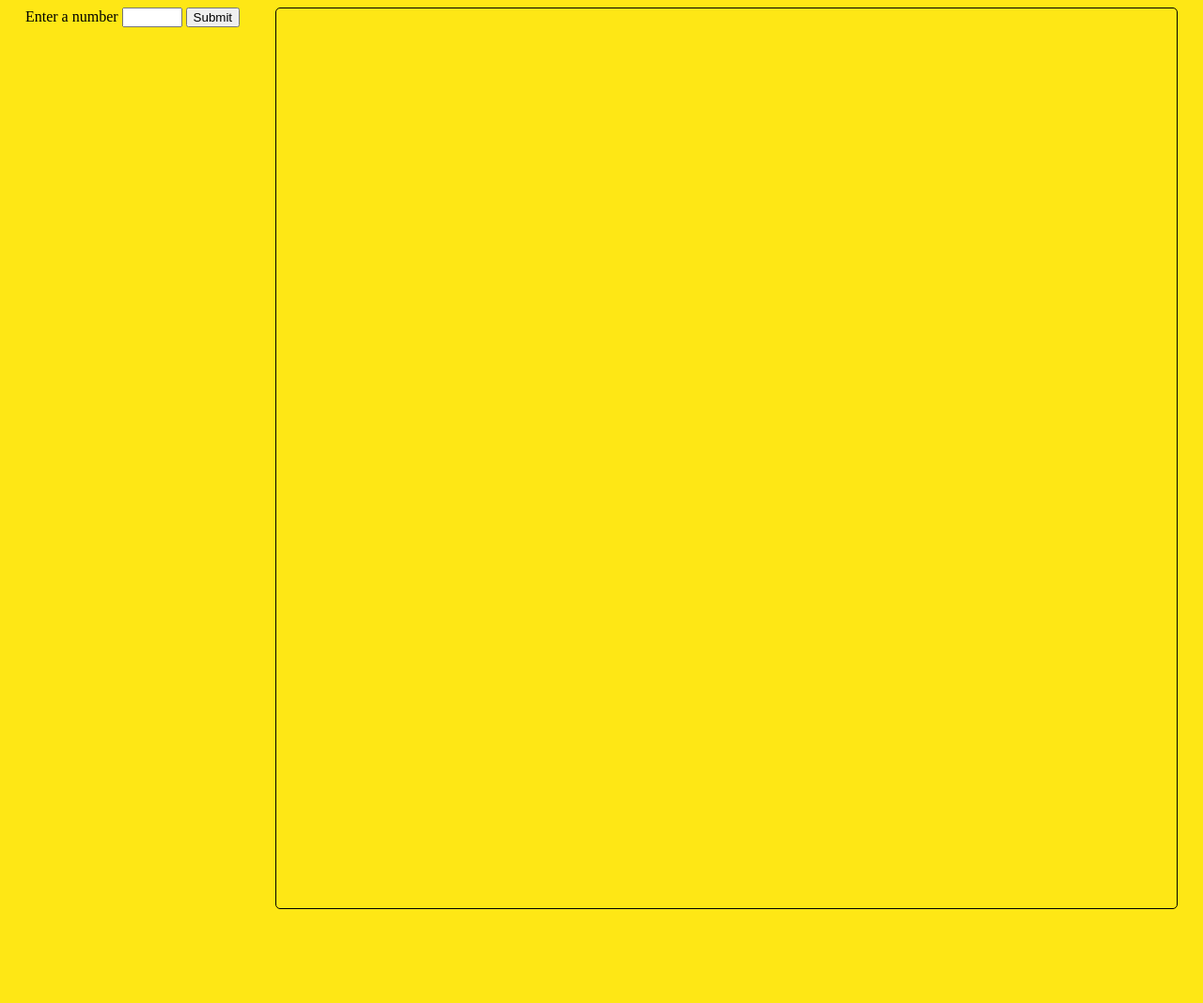
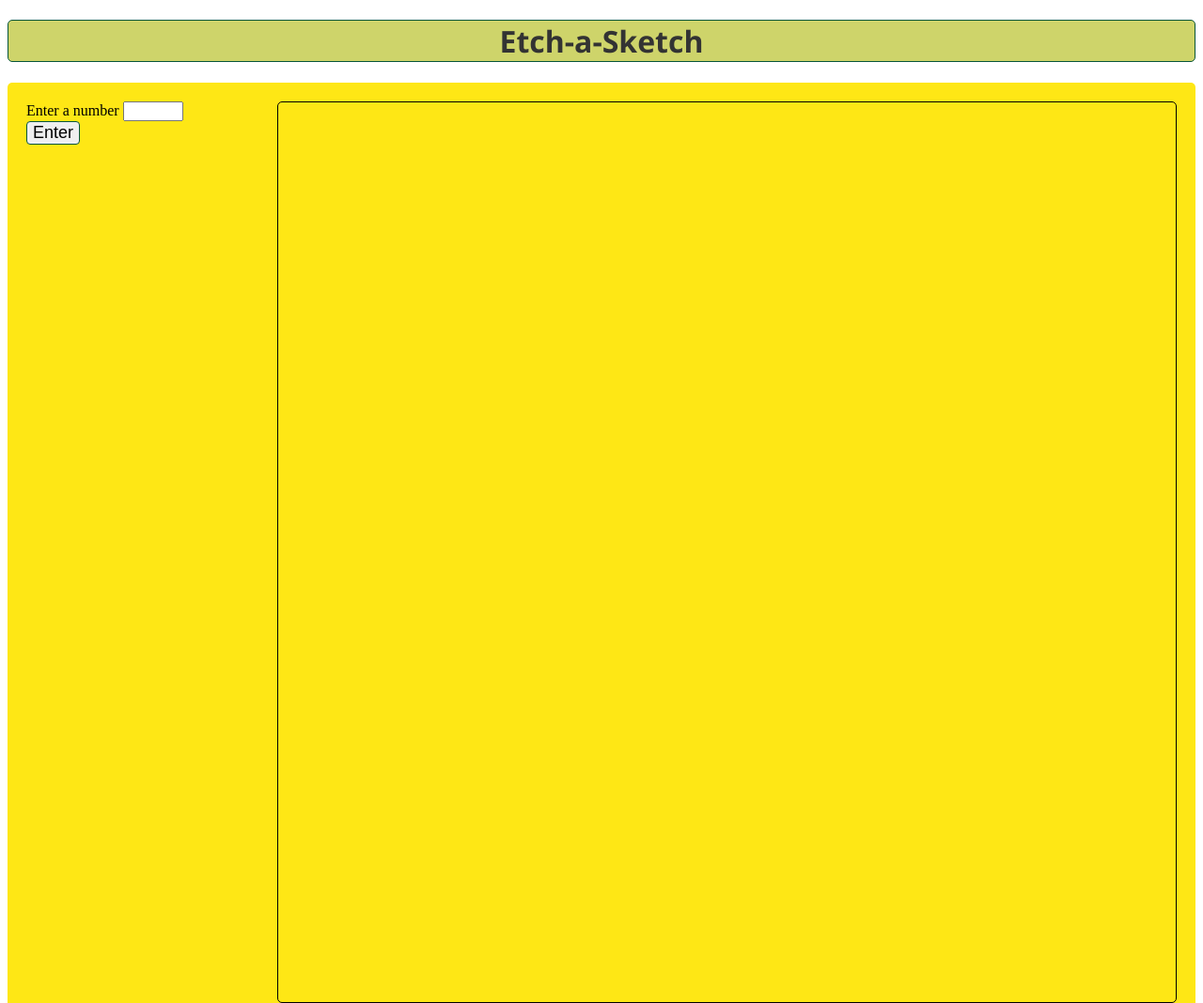
Before and after one commit to Arin213/Project-Etch-a-Sketch, a plain HTML site: page index.html in a window 1280 px wide. Shown: the top 1068 px of the page at 94% size. Before the commit the page ends 976 px from the top, so only its background shows below. Drawn offline with Linux system fonts and the light colour scheme.

Commit message:
added new features like random color when mouseovering and changes in css

```diff
--- a/index.html
+++ b/index.html
@@ -1,14 +1,18 @@
 <!DOCTYPE html>
 <html lang="en">
+
 <head>
     <meta charset="UTF-8">
     <meta name="viewport" content="width=device-width, initial-scale=1.0">
     <title>Etch-a-Sketch</title>
     <link rel="stylesheet" href="./style.css">
 </head>
+
 <body>
-    <div id="grid-container"></div>
-    <script src="./script.js"></script>
+    <div id="body">
+        <div id="grid-container"></div>
+        <script src="./script.js"></script>
+    </div>
 
     <!-- <form>
         <label for="nummber"> Enter a number</label>
@@ -17,4 +21,5 @@
     </form> -->
 
 </body>
+
 </html>
--- a/script.js
+++ b/script.js
@@ -1,15 +1,29 @@
 // 1. first select the body and the exisitng div
 const body = document.querySelector("body");
 
+
+// acess the body div and style it
+const bodyDiv = document.querySelector("#body")
+bodyDiv.style.cssText = `
+    border-radius: 5px
+`
 const inputForm = document.createElement("form");
 inputForm.innerHTML = `
         <label for="number"> Enter a number</label>
         <input type="number" id="number" name="number" min="1" max="100" required>
-        <input type="submit" id="submit" name="submit">
+        <input type="submit" id="submit" name="submit" value="Enter">
 `
+// style to the form
+inputForm.style.cssText = `
+margin: 20px;
+
+`;
 // append the form to the body
-body.prepend(inputForm);
-
+bodyDiv.prepend(inputForm);
+// add heading to the body
+const heading = document.createElement("h1");
+heading.textContent = "Etch-a-Sketch";
+body.prepend(heading);
 
 // 2. create the form element with input type number and next one with submit type
 const container = document.querySelector("#grid-container");
@@ -23,7 +37,8 @@ if (container) {
     width: 960px;
     height: 960px;
     align-content: stretch;
-    border-radius: 5px;`);
+    border-radius: 5px;
+    margin: 20px;`);
 
 }
 
@@ -100,9 +115,17 @@ if (typeof inputForm !== "undefined") {
 
 }
 
+//create a random color
+let rgbRandom = () => {
+    const r = Math.floor(Math.random() * 255);
+    const g = Math.floor(Math.random() * 255);
+    const b = Math.floor(Math.random() * 255);
+    const rgb = `rgb(${r}, ${g}, ${b})`;
+    return rgb;
+};
 // event delegation
     container.addEventListener("mouseover", (e) => {
         if(e.target.classList.contains("item")){
-            e.target.style.backgroundColor = "black";
+            e.target.style.backgroundColor = rgbRandom();
         }
     });
--- a/style.css
+++ b/style.css
@@ -1,5 +1,23 @@
-body {
+#body {
     display: flex;
     justify-content: space-around;
     background-color: #fee715;
 }
+
+h1 {
+    display: flex;
+    text-align: center;
+    justify-content: center;
+    align-items: center;
+    font-family: 'Segoe UI', Tahoma, Geneva, Verdana, sans-serif;
+    color: #333;
+    border: 1px solid #07553B;
+    background-color: #CED46A;
+    border-radius: 5px;
+}
+
+#submit {
+    border: 1px solid #07553B;
+    border-radius: 4px;
+    font-size: large;
+}
```
Also changed, not shown: 1 other file.
